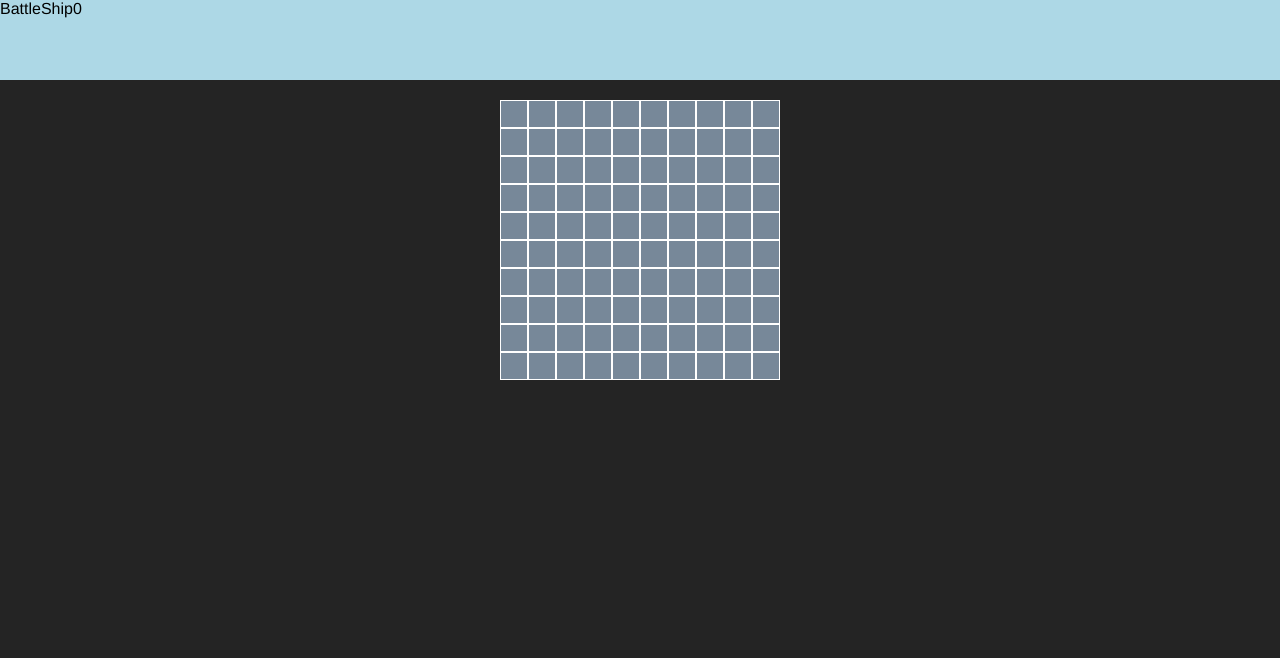
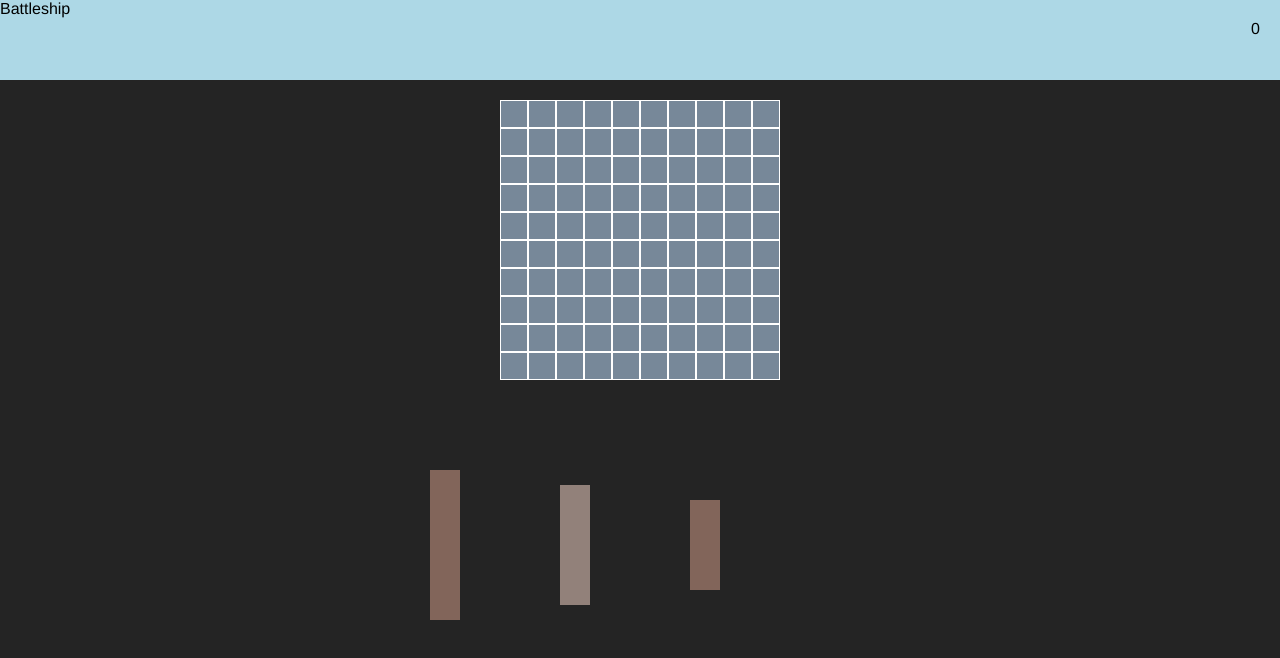
Before and after one commit to luluquila/battleship, a React (Vite) app: page / in a window 1280 px wide. Shown: the top 658 px of the page. Built offline with nearby package versions, Linux system fonts and the light colour scheme.

Commit message:
working game, wip

```diff
--- a/src/App.css
+++ b/src/App.css
@@ -9,7 +9,26 @@
   background-color: lightblue;
   width: 100%;
   height: 10%;
+  display: flex;
+  flex-wrap: wrap;
+  flex-direction: row;
   margin-bottom: 20px;
+}
+
+.title {
+  text-align: left;
+  width: 50%;
+  height: 100%;
+
+
+}
+
+.counter {
+  text-align: right;
+  width: 50%;
+  height: 100%;
+  padding: 20px;
+
 }
 
 .target-grid {
@@ -57,3 +76,46 @@
   padding: 3px;
   text-align: center;
 }
+
+.fleet-container {
+  width: 50%;
+  min-width: 380px;
+  max-width: 580px;
+  height: 200px;
+  background-color: #242424;
+  margin: auto;
+  display: flex;
+  flex-direction: row;
+  flex-wrap: wrap;
+  margin-top: 60px;
+  padding: 30px;
+}
+
+.boat-2 {
+  width: 30px;
+  height: 60px;
+  background-color: #92817A;
+  margin: auto;
+  opacity: 0.0;
+}
+
+.boat-3 {
+  width: 30px;
+  height: 90px;
+  background-color: #82655a;
+  margin: auto;
+}
+
+.boat-4 {
+  width: 30px;
+  height: 120px;
+  background-color: #92817a;
+  margin: auto;
+}
+
+.boat-5 {
+  width: 30px;
+  height: 150px;
+  background-color: #82655a;
+  margin: auto;
+}
--- /dev/null
+++ b/src/components/FleetBoat.jsx
@@ -0,0 +1,14 @@
+function FleetBoat({classNameOfBoat}) {
+
+
+
+
+
+    return (
+        <div className={classNameOfBoat}>
+
+        </div>
+      )
+}
+
+export default FleetBoat;
--- /dev/null
+++ b/src/components/FleetContainer.jsx
@@ -0,0 +1,17 @@
+import FleetBoat from './FleetBoat';
+
+function FleetContainer({boatFleet}) {
+    const boatFleetMap = boatFleet.map((boat) => {
+        const classNameOfBoat = `boat-${boat.boatSize}`;
+        return <FleetBoat key={boat.boatId} classNameOfBoat={classNameOfBoat} style={boat.isSunk ? {opacity:1.0} : {opacity:0.0}} />;
+    });
+
+    return (
+        <div className="fleet-container">
+            {boatFleetMap}
+        </div>
+    );
+
+}
+
+export default FleetContainer;
--- a/src/components/GridCell.jsx
+++ b/src/components/GridCell.jsx
@@ -3,13 +3,12 @@ function GridCell({cell, onCellClick}) {
   let cellHitMark = '';
 
   if (cell.isClicked) {
-    console.log('row', cell.row, ' col', cell.col);
     cellDisplay = cell.boatId === 0 ? 'grid-cell-water' : 'grid-cell-boat';
     cellHitMark = cell.boatId === 0 ? '' : 'X';
   }
 
   const onClickHandle = () => {
-    if (cell.isClicked) {
+    if (cell.isClicked) { // This is here so that the counter doesnt increase when you clicked a cell that was already clicked.
       return;
     }
     onCellClick(cell.row, cell.col)
--- a/src/components/Header.jsx
+++ b/src/components/Header.jsx
@@ -1,7 +1,7 @@
 function Header({clickCount}) {
   return <div className="header">
-    BattleShip
-    {clickCount}
+    <div className="title">Battleship</div>
+    <div className="counter">{clickCount}</div>
   </div>
 
 }
--- a/src/components/MyRoot.jsx
+++ b/src/components/MyRoot.jsx
@@ -2,13 +2,16 @@ import { useState, useEffect } from 'react';
 import TargetGrid from './TargetGrid';
 import Header from './Header';
 import Cell from '../models/Cell';
-import getInitialState from '../util';
+import Boat from '../models/Boat';
+import FleetContainer from './FleetContainer';
+import { getInitialState, doesTheHitSinkABoat, doesTheHitWinTheGame} from '../util';
 
 
 function MyRoot() {
 const [clickCount, setClickCount] = useState(0);
 const [gridCells, setGridCells] = useState([]);
 const [boatFleet, setBoatFleet] = useState([]);
+const maxNumberOfClicks = 70;
 
 useEffect(()=> {
   const [theGrid, theFleet] = getInitialState();
@@ -20,7 +23,6 @@ useEffect(()=> {
 const onCellClick = (row, col) => {
   let currentClickCount = clickCount + 1;
   setClickCount(currentClickCount);
-  console.log('clickCount=', clickCount, row, col);
   const tempGridCells = gridCells.map((cell) => {
     if (cell.row === row && cell.col === col) {
       const tempCell = new Cell(cell.row, cell.col);
@@ -30,16 +32,45 @@ const onCellClick = (row, col) => {
     }
     return cell;
   }
-);
-console.log('len of tempGrid', tempGridCells.length);
+  );
 
   setGridCells(tempGridCells);
+
+  const isABoatSunk = doesTheHitSinkABoat(tempGridCells, boatFleet, row, col); //sending tempGridCells instead of gridCells because of async problem. In temp, the currentCell is immediately 'isClicked = true'.
+
+  if (isABoatSunk) {
+    const tempCell = gridCells.find((cell) => cell.row === row && cell.col === col);
+
+    const tempBoatFleet = boatFleet.map((boat) => {
+      if (boat.boatId === tempCell.boatId) {
+        const tempBoat = new Boat(boat.boatId, boat.boatSize);
+        tempBoat.updateBoat(boat.startRow, boat.startCol, boat.direction);
+        tempBoat.sinkBoat();
+        return tempBoat;
+      }
+      return boat;
+    }
+  );
+
+  setBoatFleet(tempBoatFleet);
+
+  let isTheGameWon = doesTheHitWinTheGame(tempBoatFleet, clickCount, maxNumberOfClicks); //Same reason as above. Also I had to put it inside this if statement to be able to use the tempBoatFleet.
+
+  if (isTheGameWon) {
+    console.log('You win!');
+  }
+
+  }
+
+
+
 }
 
   return (
     <div className="my-root">
       <Header clickCount={clickCount} />
       <TargetGrid onCellClick={onCellClick} gridCells={gridCells} />
+      <FleetContainer boatFleet={boatFleet} />
     </div>
   );
 }
--- a/src/models/Boat.js
+++ b/src/models/Boat.js
@@ -5,6 +5,7 @@ export default class Boat {
         this.direction = 'x';
         this.boatId = boatId;
         this.boatSize = boatSize;
+        this.isSunk = false;
     }
 
     updateBoat(startRow, startCol, direction) {
@@ -13,4 +14,8 @@ export default class Boat {
         this.direction = direction;
     }
 
+    sinkBoat(){
+        this.isSunk = true;
+    }
+
 }
--- a/src/util.js
+++ b/src/util.js
@@ -1,7 +1,7 @@
 import Cell from './models/Cell';
 import Boat from './models/Boat';
 
-export default function getInitialState() {
+export function getInitialState() {
     const theGrid = getTargetGrid();
     const boatFleet = getFleet();
 
@@ -117,3 +117,56 @@ function updateTargetGrid(boat, gridCells) {
         }
     }
 }
+
+export function doesTheHitSinkABoat(gridCells, boatFleet, row, col) {
+    let hitCell = gridCells.find((cell) => cell.row === row && cell.col === col);
+
+    if (hitCell.boatId === 0) {
+        return false;
+    }
+
+    let currentBoat = boatFleet.find((boat) => boat.boatId === hitCell.boatId);
+
+    let numOfCellsHitInThisBoat = 0;
+    let currentCell;
+
+    if (currentBoat.direction === 'x') {
+        for (let i = 0; i < currentBoat.boatSize; i++) {
+            currentCell = gridCells.find((cell) => cell.row === currentBoat.startRow && cell.col === currentBoat.startCol + i);
+
+            if (currentCell.isClicked) {
+                numOfCellsHitInThisBoat++;
+            }
+        }
+    } else {
+        for (let i = 0; i < currentBoat.boatSize; i++) {
+            currentCell = gridCells.find((cell) => cell.row === currentBoat.startRow + i && cell.col === currentBoat.startCol);
+
+            if (currentCell.isClicked) {
+                numOfCellsHitInThisBoat++;
+            }
+        }
+    }
+
+    if (numOfCellsHitInThisBoat === currentBoat.boatSize) {
+        return true;
+    }
+
+    return false;
+}
+
+export function doesTheHitWinTheGame(boatFleet, clickCount, maxNumberOfClicks){
+    let numOfBoatsSunk = 0;
+
+    for (let boat of boatFleet) {
+        if (boat.isSunk) {
+            numOfBoatsSunk++;
+        }
+    }
+
+    if (numOfBoatsSunk === 4 && clickCount <= maxNumberOfClicks) {
+        return true;
+    }
+
+    return false;
+}
```
Also changed, not shown: src/components/GameOver.jsx (added, +11 -0 lines).
